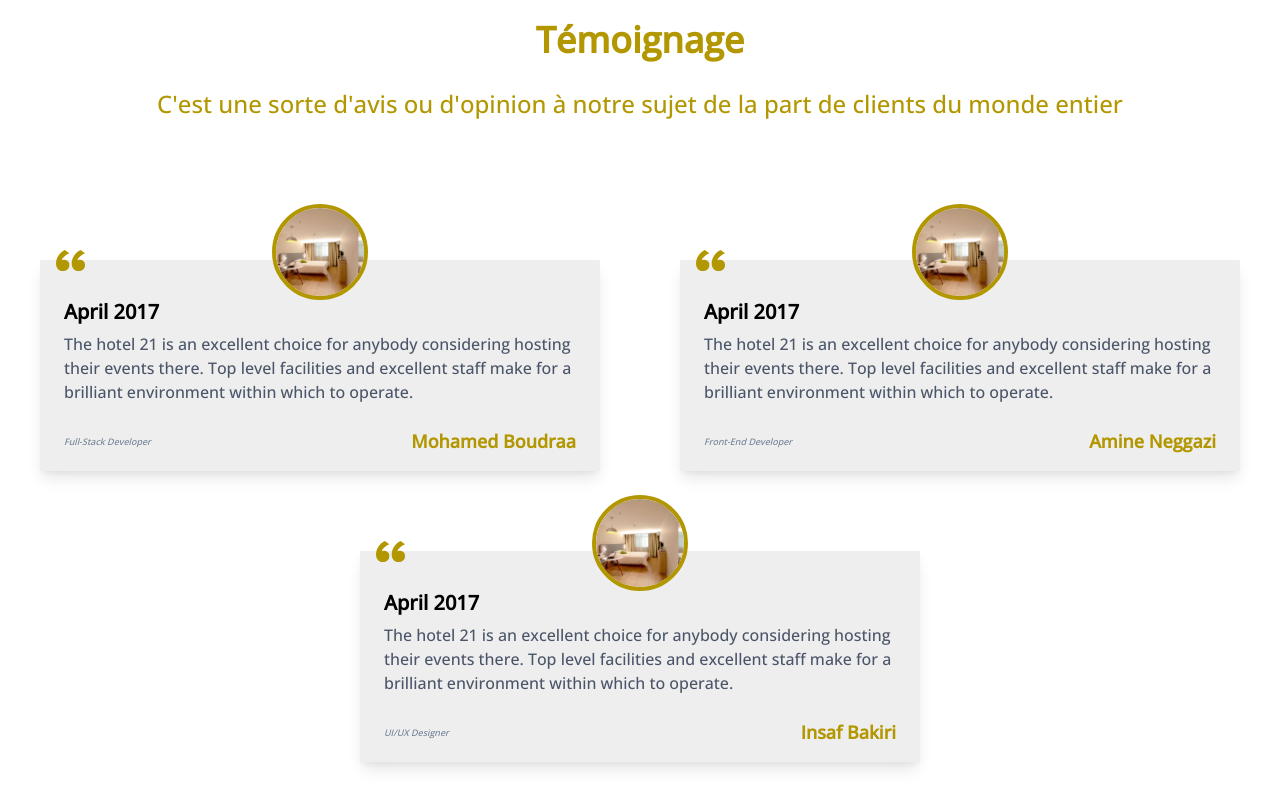
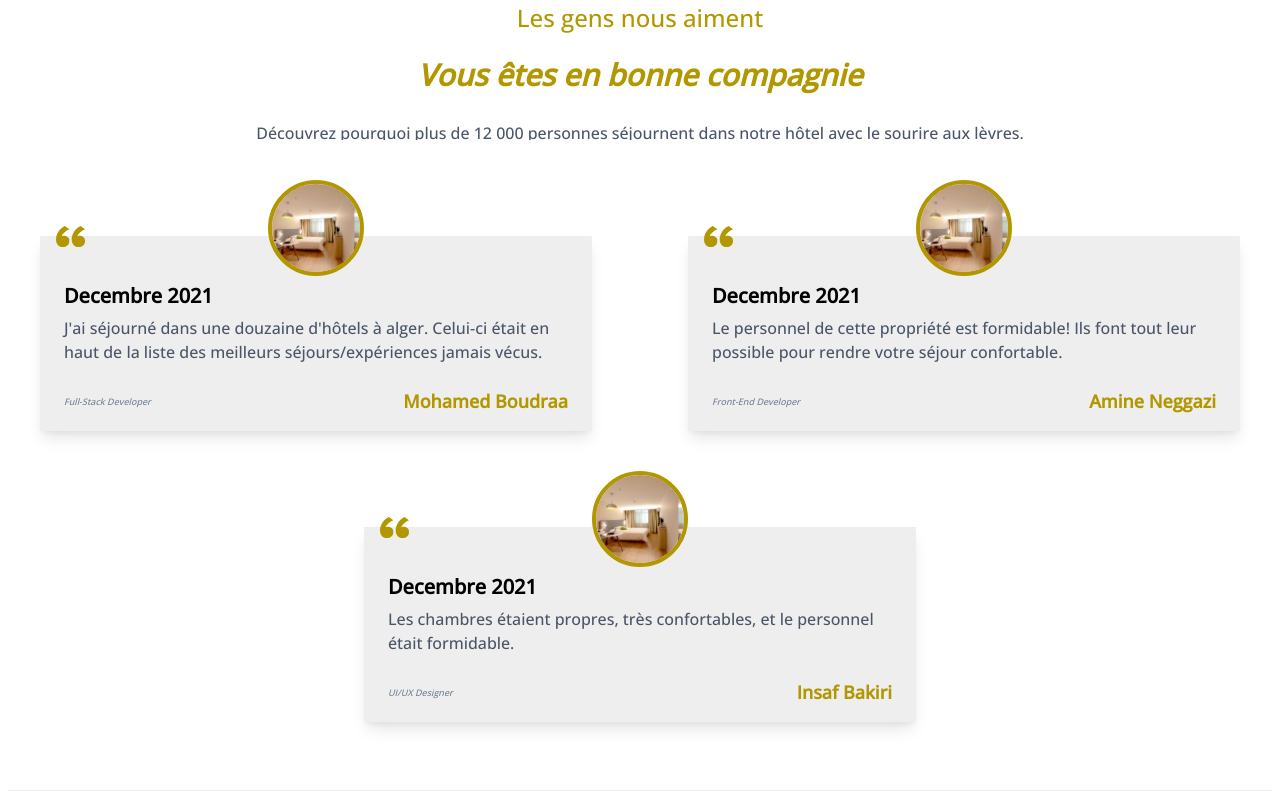
Before and after one commit to nemo256/hotel, a Next.js app: page / in a window 1280 px wide. Shown: the part 1760-2560 px from the top of the page. Built offline with nearby package versions, Linux system fonts and the light colour scheme.

Commit message:
Fixed most components, still some updates to come...

```diff
--- a/package.json
+++ b/package.json
@@ -1,6 +1,6 @@
 {
   "private": true,
-  "version": "0.0.1",
+  "version": "0.0.2",
   "scripts": {
     "dev": "next dev",
     "build": "next build",
--- a/src/components/Header.js
+++ b/src/components/Header.js
@@ -18,12 +18,24 @@ export default function Header({ children, ...props }) {
       w={['95%', '90%', '100%', '100%', '95%']}
       alignItems='center'
     >
-      <Text color='primary' fontSize='2xl' mb={0} align='center'>
+      <Text
+        color='primary'
+        fontSize='2xl'
+        mb={0}
+        align='center'
+      >
         {children.title}
       </Text>
-      <Heading as={'b', 'i'} color='primary' size='lg' pb={2} align='center'>
+      <Text
+        as='i'
+        color='primary'
+        fontSize='3xl'
+        fontWeight='bold'
+        pb={2}
+        align='center'
+      >
         {children.heading}
-      </Heading>
+      </Text>
       <Text
         px={[0, 4, 8, 20, 40, 60]}
         noOfLines={[10, 8, 4]}
--- a/src/components/accueil/Services.js
+++ b/src/components/accueil/Services.js
@@ -76,7 +76,7 @@ export default function Services() {
         {{
            title: 'Services',
            heading: 'Comfort, Elegence, Expérience et des émotions...',
-           content: 'Bienvenue à Alger bienvenue à l’hôtel 21 au cœur d’Alger, vivez un séjour incomparable et authentique, Moderne, chaleureux et raffiné. l’hôtel 21 est un havre de détente. Niché dans les hauteurs algéroises d’où la baie d’Alger s’offre à vous dans un panorama unique et époustouflant, découvrez un large éventail d’activités et vivez une expérience hôtelière totale.'
+           content: 'Bienvenue à Alger bienvenue à l’hôtel 21 au cœur d’Alger, vivez un séjour incomparable et authentique, Moderne, chaleureux et raffiné. l’hôtel 21 est un havre de détente. Découvrez un large éventail d’activités et vivez une expérience hôtelière totale.'
         }}
       </Header>
       <Center>
--- a/src/components/accueil/Testimonials.js
+++ b/src/components/accueil/Testimonials.js
@@ -14,6 +14,9 @@ import {
 } from '@chakra-ui/react'
 import React from 'react'
 
+// Custom Header component
+import Header from '../../components/Header'
+
 
 export default function Testimonials() {
   // Testimonials data
@@ -23,58 +26,55 @@ export default function Testimonials() {
       name: 'Mohamed Boudraa',
       position: 'Full-Stack Developer',
       image: 'room-1.jpeg',
-      date: 'April 2017',
-      text:  'The hotel 21 is an excellent choice for anybody considering hosting their events there. Top level facilities and excellent staff make for a brilliant environment within which to operate.'
+      date: 'Decembre 2021',
+      text: 'J\'ai séjourné dans une douzaine d\'hôtels à alger. Celui-ci était en haut de la liste des meilleurs séjours/expériences jamais vécus.'
     },
     {
       id: 2,
       name: 'Amine Neggazi',
       position: 'Front-End Developer',
       image: 'room-1.jpeg',
-      date: 'April 2017',
-      text: 'The hotel 21 is an excellent choice for anybody considering hosting their events there. Top level facilities and excellent staff make for a brilliant environment within which to operate.'
+      date: 'Decembre 2021',
+      text: 'Le personnel de cette propriété est formidable! Ils font tout leur possible pour rendre votre séjour confortable.'
     },
     {
       id: 3,
       name:'Insaf Bakiri',
       position: 'UI/UX Designer',
       image:'room-1.jpeg',
-      date:'April 2017',
-      text: 'The hotel 21 is an excellent choice for anybody considering hosting their events there. Top level facilities and excellent staff make for a brilliant environment within which to operate.'
+      date:'Decembre 2021',
+      text: 'Les chambres étaient propres, très confortables, et le personnel était formidable.'
     }
   ]
 
   return (
     <>
-      <Center h={300} mt={[16, 12, 0]} mb={[16, 12, 0]} mx={2}>
-        <Stack
-          spacing={4}
-          mr={5}
-          ml={5}
-        >
-          <Heading color='primary' size='xl' mb={2} align='center'>
-            Témoignage
-          </Heading>
-          <Text color='primary' fontSize='2xl' align='center'>
-            C'est une sorte d'avis ou d'opinion à notre sujet de la part de clients du monde entier
-          </Text>
-        </Stack>
-      </Center>
+      <Header
+        h={[380, 320, 300]}
+        py={[12, 16, 8, 20]}
+      >
+        {{
+           title: 'Les gens nous aiment',
+           heading: 'Vous êtes en bonne compagnie',
+           content: 'Découvrez pourquoi plus de 12 000 personnes séjournent dans notre hôtel avec le sourire aux lèvres.'
+        }}
+      </Header>
       <Center >
         <Grid
-          my={8}
+          mt={2}
+          mb={[0, -16, 0, 0, 0, 0]}
           mx={10}
           maxW='1200px'
           templateRows={['repeat(2, 1fr)','repeat(3, 1fr)','repeat(2, 1fr)']}
           templateColumns={['repeat(1, 1fr)','repeat(2, 1fr)','repeat(4, 1fr)']}
-          gap={20}
+          gap={24}
         >
         {testimonials.map((testimonial, index) => (
           <>
             {testimonial.id == 3 && <Center />}
             <GridItem key={index}  h='100%' colSpan={2}>
               <Box
-                mt={testimonial.id == 3 ? [-20, -80, 4, 2, 0] : 0}
+                mt={testimonial.id == 3 ? [-28, -80, 4, 2, 0] : 0}
                 py={4}
                 px={6}
                 bg='secondary'
@@ -106,7 +106,7 @@ export default function Testimonials() {
                   />
                 </Flex>
                 <Heading
-                  mt={[2, 0]}
+                  mt={[4, 2]}
                   color='black'
                   fontSize={['xl', '1xl']}
                   fontWeight='bold'
@@ -121,6 +121,7 @@ export default function Testimonials() {
                 >
                   {testimonial.text}
                 </Text>
+                <Spacer />
                 <Flex mt={4} alignItems='center'>
                   <Text
                     as='i'
--- a/src/components/chambres/Main.js
+++ b/src/components/chambres/Main.js
@@ -71,7 +71,7 @@ export default function Main() {
               px={[12, 120, 160, 200, 220, 240]}
               py={[16, 160, 200, 260, 280, 280]}
               h={[200, 240, 260, 280, 320, 360]}
-              w={[370, 640, 800, 1050, 1450, 1600]}
+              w={[370, 500, 800, 1050, 1450, 1600]}
               opacity={0.67}
             >
               <Text
--- a/src/components/layouts/Footer.js
+++ b/src/components/layouts/Footer.js
@@ -3,6 +3,7 @@ import {
   Center,
   Text,
   Stack,
+  Divider,
   Link
 } from '@chakra-ui/react'
 
@@ -20,9 +21,10 @@ export default function Footer() {
       align='center'
       maxW='100%'
       mt={16}
-      py={2}
+      py={1}
       px={2}
     >
+      <Divider mb={2}/>
       <Stack spacing={[2, 4]} align='center'>
         <Stack spacing={[0, 6]} direction={['column', 'row']}>
           <Center>
@@ -31,10 +33,10 @@ export default function Footer() {
             </Text>
           </Center>
           <Stack
-            align={'center'}
-            justify={'center'}
-            direction={'row'}
-            spacing={[1, 1, 1, 1, 1, 1]}
+            align='center'
+            justify='center'
+            direction='row'
+            spacing={1}
           >
             <Facebook />
             <Instagram />
@@ -53,7 +55,7 @@ export default function Footer() {
           >
             Hotel 21
           </Link>
-          Version 0.0.1
+          Version 0.0.2
         </Text>
       </Stack>
     </Container>
```
